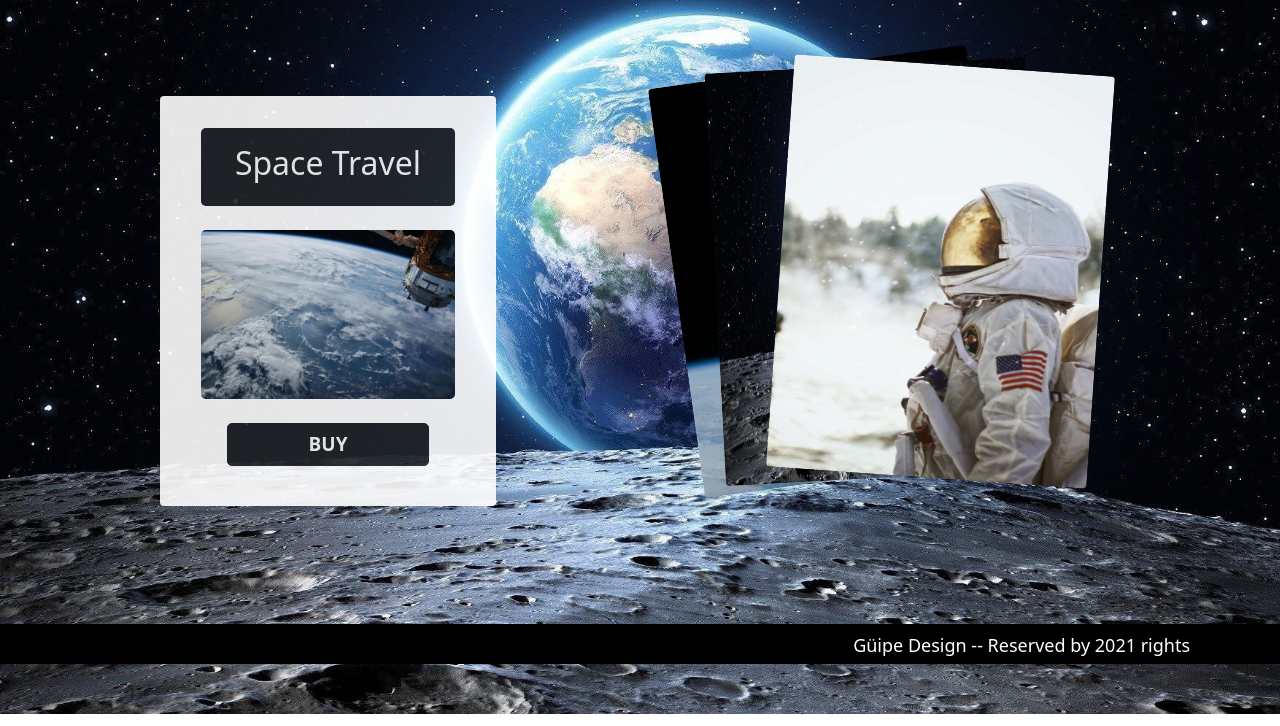
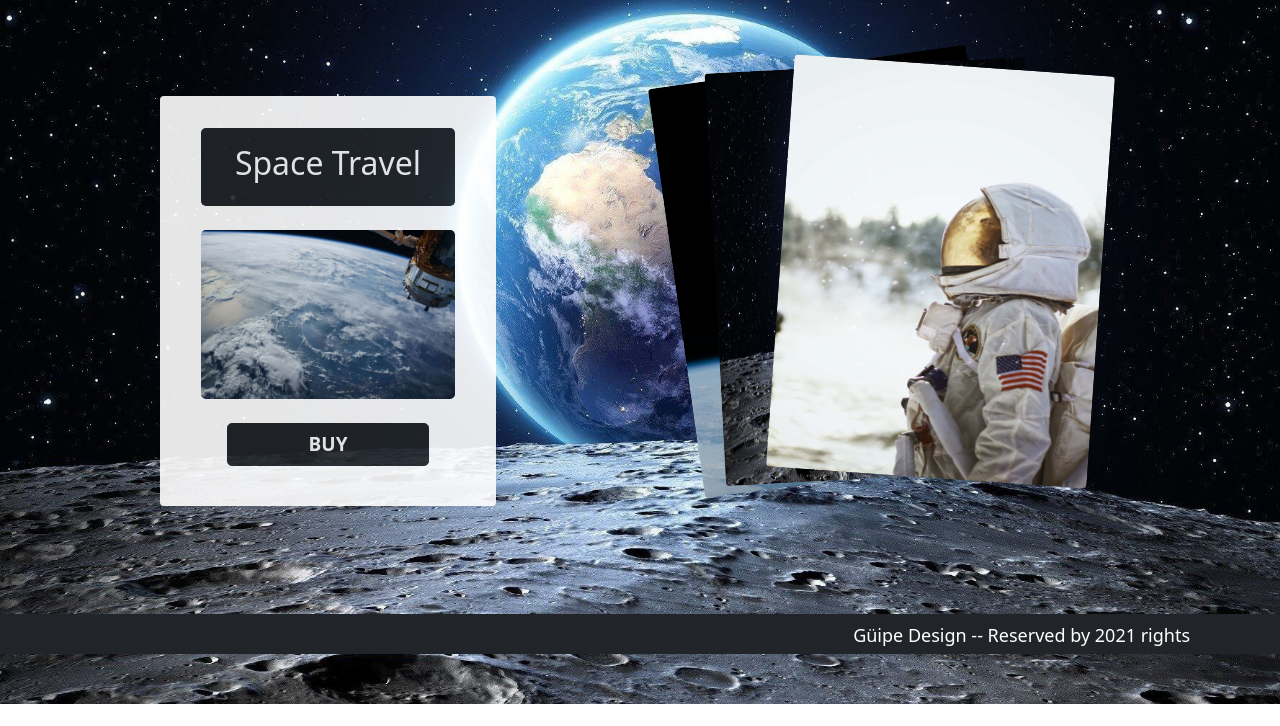
Before and after one commit to userlg/Space-App.io, a PHP site: page / in a window 1280 px wide. Shown: the part 74-800 px from the top of the page. Run offline with PHP 8.4, Linux system fonts and the light colour scheme.

Commit message:
New background for the marquee efect

```diff
--- a/Style/style.css
+++ b/Style/style.css
@@ -247,13 +247,13 @@ p {
 }
 
 #footer {
-  margin-top: 70px;
+  margin-top: 60px;
 }
 
 .marquee {
   height: 40px;
   color: white;
-  background: black;
+  background: #212529;
   width: 100%;
   display: block;
   white-space: nowrap;
--- a/Style/style.scss
+++ b/Style/style.scss
@@ -281,13 +281,13 @@ button {
 //***************MARQUE EFFECT********
 
 #footer {
-  margin-top: 70px;
+  margin-top: 60px;
 }
 
 .marquee {
   height: 40px;
   color: white;
-  background: black;
+  background: #212529;
   width: 100%;
   display: block;
   white-space: nowrap;
```
